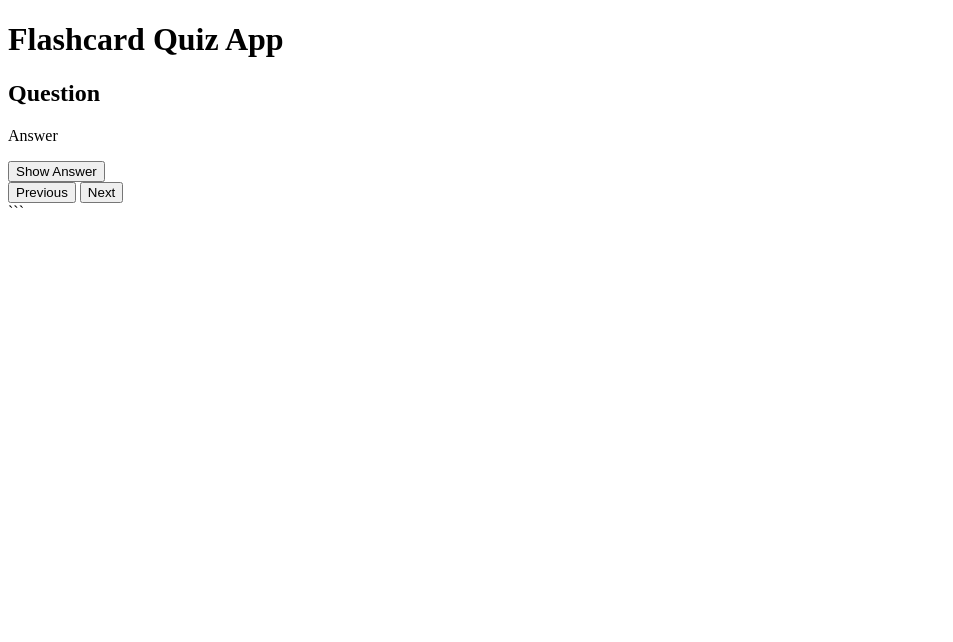
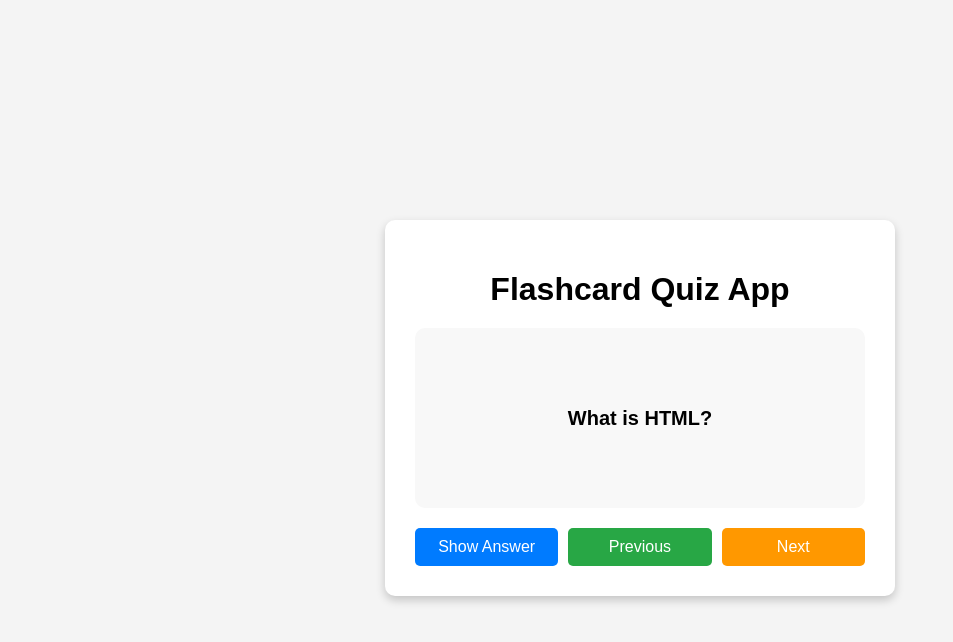
Before and after one commit to archanamalluri5-eng/Codealpha_Flashcard-Quize-App, a plain HTML site: page index.html in a window 1280 px wide. Shown: the whole page, without its empty margins (0-953 px from the left). Drawn offline with Linux system fonts and the light colour scheme.

Commit message:
Enhance HTML structure and styling for quiz app

````diff
--- a/index.html
+++ b/index.html
@@ -1,29 +1,167 @@
 <!DOCTYPE html>
-<html>
+<html lang="en">
 <head>
-    <title>Flashcard Quiz App</title>
-    <link rel="stylesheet" href="style.css">
+<meta charset="UTF-8">
+<meta name="viewport" content="width=device-width, initial-scale=1.0">
+<title>Flashcard Quiz App</title>
+
+<style>
+body{
+    font-family: Arial, sans-serif;
+    background:#f4f4f4;
+    display:flex;
+    justify-content:center;
+    align-items:center;
+    height:100vh;
+}
+
+.container{
+    background:white;
+    padding:30px;
+    width:450px;
+    text-align:center;
+    border-radius:10px;
+    box-shadow:0 4px 10px rgba(0,0,0,0.2);
+}
+
+h1{
+    margin-bottom:20px;
+}
+
+.card{
+    background:#f8f8f8;
+    padding:30px;
+    border-radius:10px;
+    min-height:120px;
+    display:flex;
+    justify-content:center;
+    align-items:center;
+    font-size:20px;
+    font-weight:bold;
+    margin-bottom:20px;
+}
+
+.buttons{
+    display:flex;
+    justify-content:space-between;
+    gap:10px;
+}
+
+button{
+    flex:1;
+    padding:10px;
+    border:none;
+    border-radius:5px;
+    cursor:pointer;
+    color:white;
+    font-size:16px;
+}
+
+.show{
+    background:#007bff;
+}
+
+.prev{
+    background:#28a745;
+}
+
+.next{
+    background:#ff9800;
+}
+
+button:hover{
+    opacity:0.9;
+}
+</style>
 </head>
+
 <body>
 
 <div class="container">
+
     <h1>Flashcard Quiz App</h1>
 
-    <div class="card">
-        <h2 id="question">Question</h2>
-        <p id="answer" class="hidden">Answer</p>
+    <div class="card" id="flashcard">
+        What is HTML?
     </div>
 
-    <button onclick="showAnswer()">Show Answer</button>
+    <div class="buttons">
+        <button class="show" onclick="showAnswer()">Show Answer</button>
+        <button class="prev" onclick="previousCard()">Previous</button>
+        <button class="next" onclick="nextCard()">Next</button>
+    </div>
 
-    <div class="buttons">
-        <button onclick="prevCard()">Previous</button>
-        <button onclick="nextCard()">Next</button>
-    </div>
 </div>
 
-<script src="script.js"></script>
+<script>
+
+const flashcards = [
+{
+question:"What is HTML?",
+answer:"HTML stands for HyperText Markup Language."
+},
+{
+question:"What is CSS?",
+answer:"CSS is used to style web pages."
+},
+{
+question:"What is JavaScript?",
+answer:"JavaScript adds interactivity to web pages."
+},
+{
+question:"What is GitHub?",
+answer:"GitHub is a platform for hosting and sharing code."
+},
+{
+question:"What is Local Storage?",
+answer:"Local Storage stores data in the browser."
+}
+];
+
+let currentCard = 0;
+let showingAnswer = false;
+
+function displayCard(){
+    document.getElementById("flashcard").innerText =
+    flashcards[currentCard].question;
+    showingAnswer = false;
+}
+
+function showAnswer(){
+    if(!showingAnswer){
+        document.getElementById("flashcard").innerText =
+        flashcards[currentCard].answer;
+        showingAnswer = true;
+    }else{
+        document.getElementById("flashcard").innerText =
+        flashcards[currentCard].question;
+        showingAnswer = false;
+    }
+}
+
+function nextCard(){
+    currentCard++;
+
+    if(currentCard >= flashcards.length){
+        currentCard = 0;
+    }
+
+    displayCard();
+}
+
+function previousCard(){
+    currentCard--;
+
+    if(currentCard < 0){
+        currentCard = flashcards.length - 1;
+    }
+
+    displayCard();
+}
+
+displayCard();
+
+</script>
 
 </body>
 </html>
-```
````
